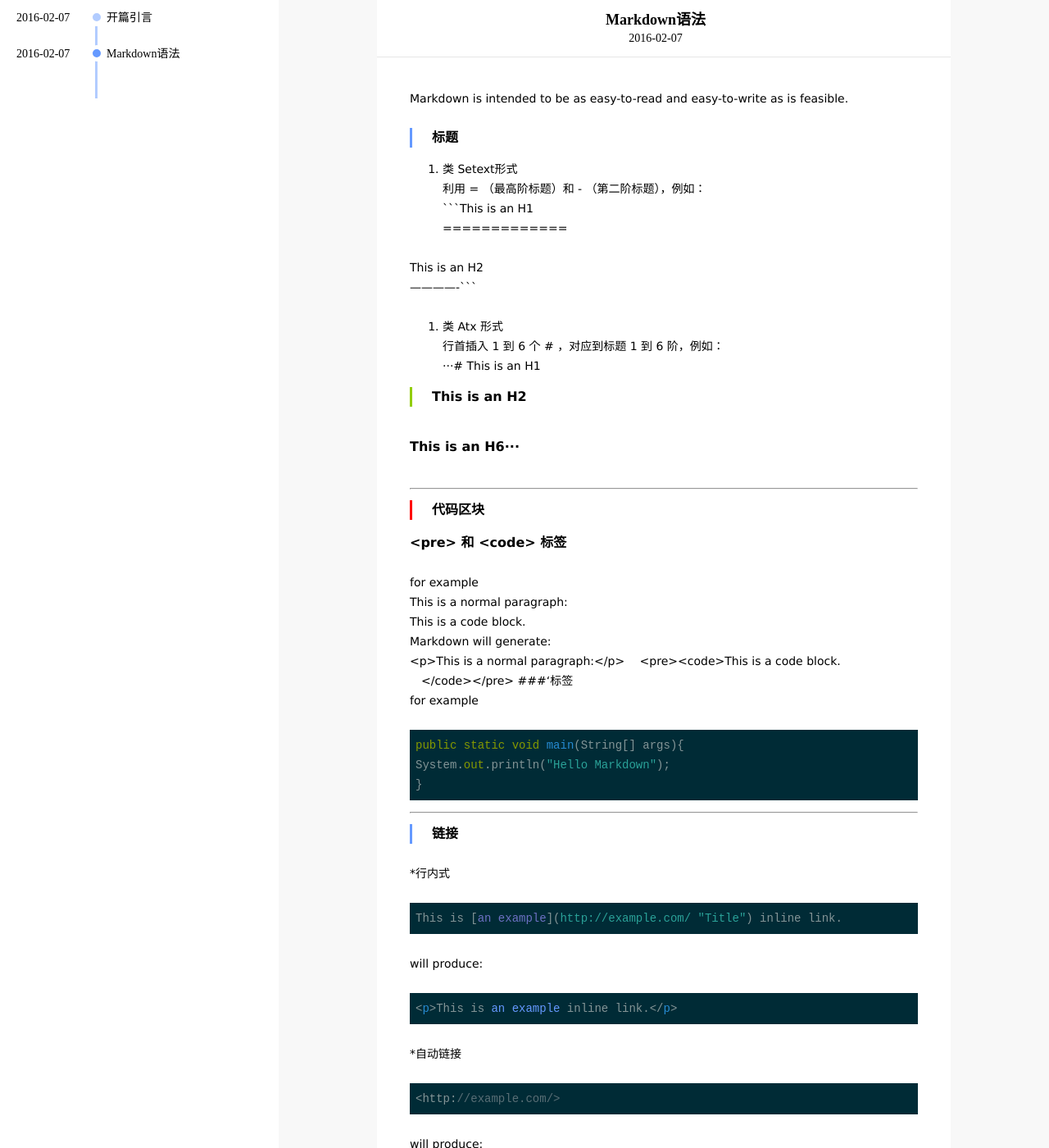
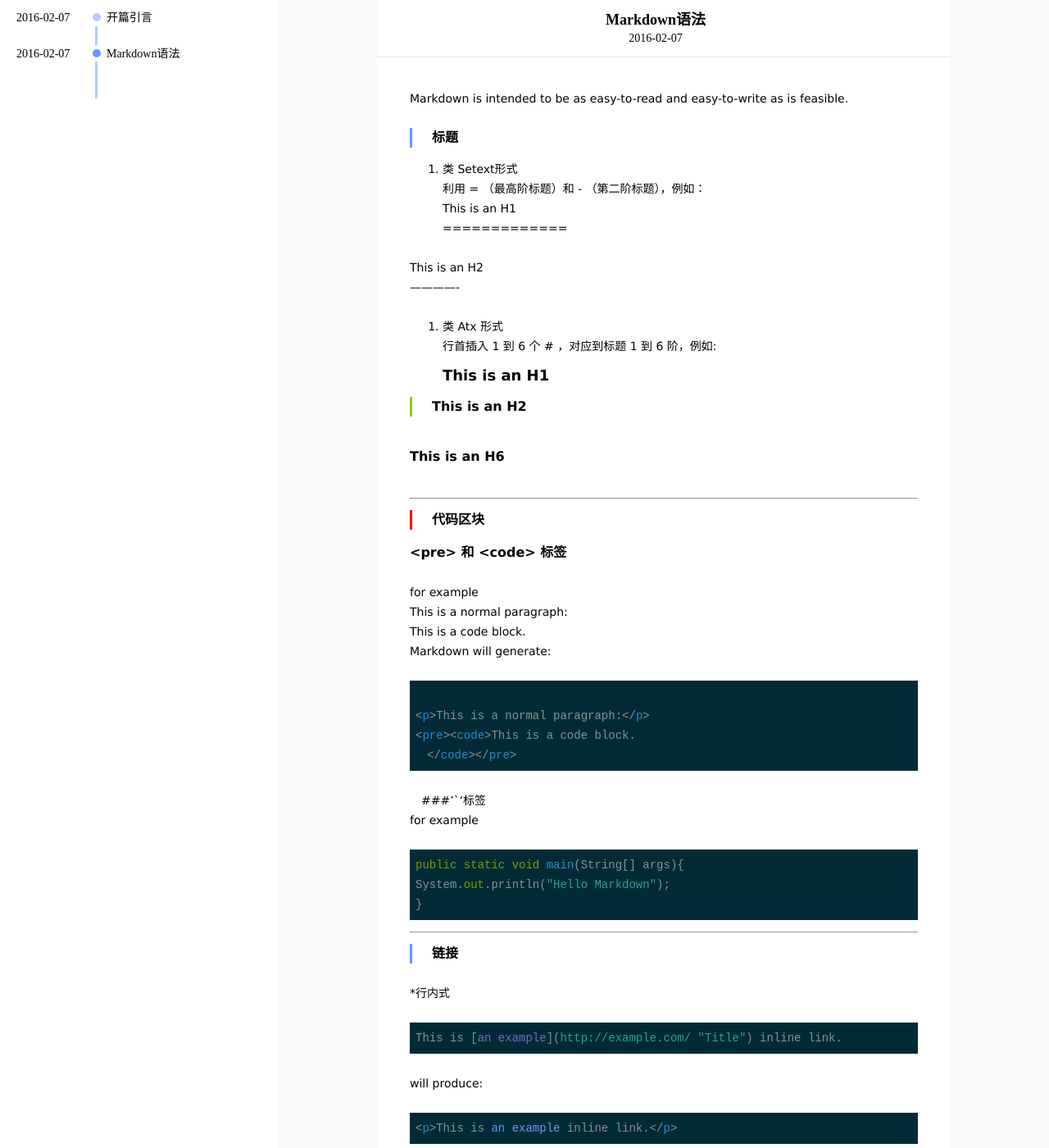
Before and after one commit to PatchCao/PatchCao.github.io, a Jekyll site: the page built from _posts/2016-02-07-markdown.md, in a window 1280 px wide and 1400 px high. Shown: the whole window at 82% size. Built offline with Jekyll 4.4.1, drawn with Linux system fonts in a browser that asks for light colours.

Commit message:
Update 2016-02-07-markdown.md

````diff
--- a/_posts/2016-02-07-markdown.md
+++ b/_posts/2016-02-07-markdown.md
@@ -13,18 +13,18 @@ Markdown is intended to be as easy-to-read and easy-to-write as is feasible.
 
 1.  类 Setext形式
 利用 = （最高阶标题）和 - （第二阶标题），例如：
-```This is an H1
-=============
+  This is an H1
+  =============
 
  This is an H2
- -------------```
+ -------------
 2.  类 Atx 形式
-行首插入 1 到 6 个 # ，对应到标题 1 到 6 阶，例如：
-···# This is an H1
+行首插入 1 到 6 个 # ，对应到标题 1 到 6 阶，例如:
+# This is an H1
 
 ## This is an H2
 
-###### This is an H6···
+###### This is an H6
 - - -
 
 代码区块
@@ -35,10 +35,11 @@ for example
 This is a normal paragraph:
 This is a code block.
 Markdown will generate:
+<pre><code>
 &lt;p>This is a normal paragraph:&lt;/p>
-　&lt;pre>&lt;code>This is a code block.
-　&lt;/code>&lt;/pre>
-###&lsquo;标签
+&lt;pre>&lt;code>This is a code block.
+　&lt;/code>&lt;/pre></code></pre>
+　###'`'标签
 for example
 <pre><code>public static void main(String[] args){
 System.out.println("Hello Markdown");
````
